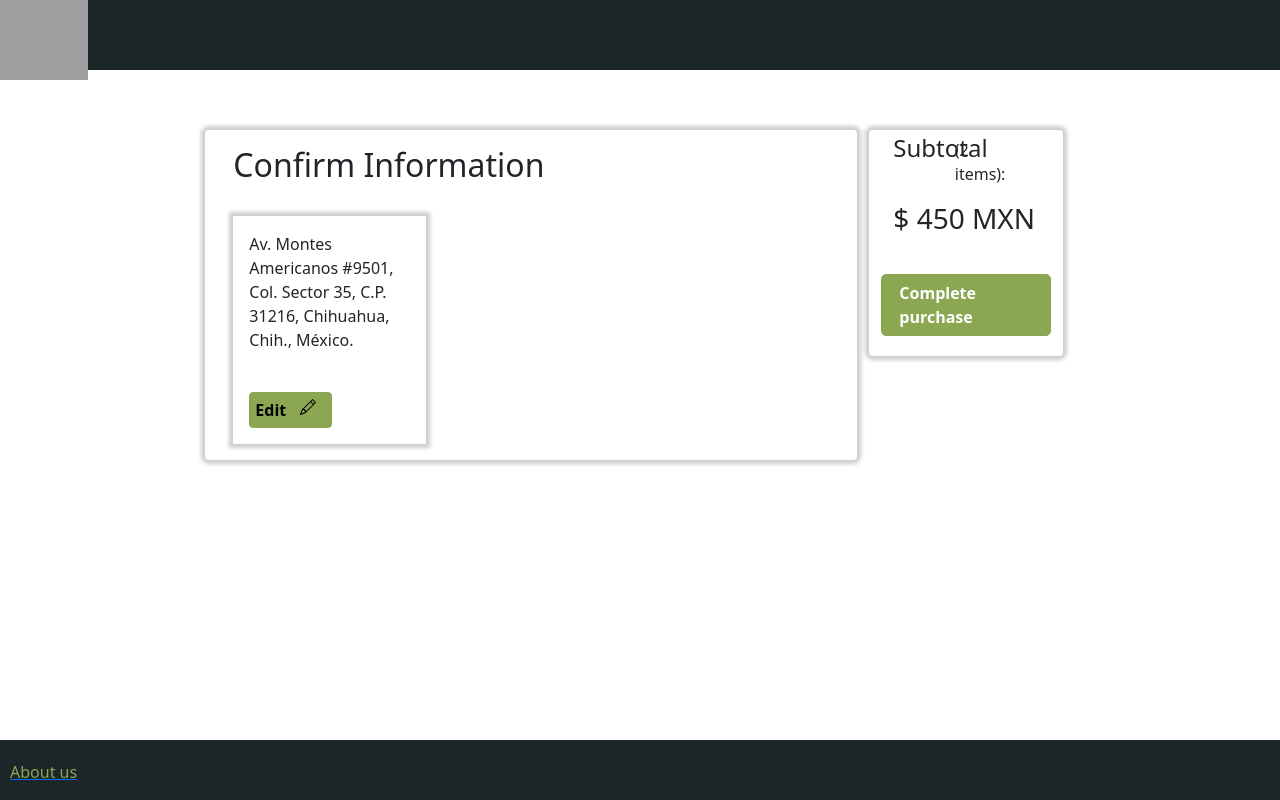
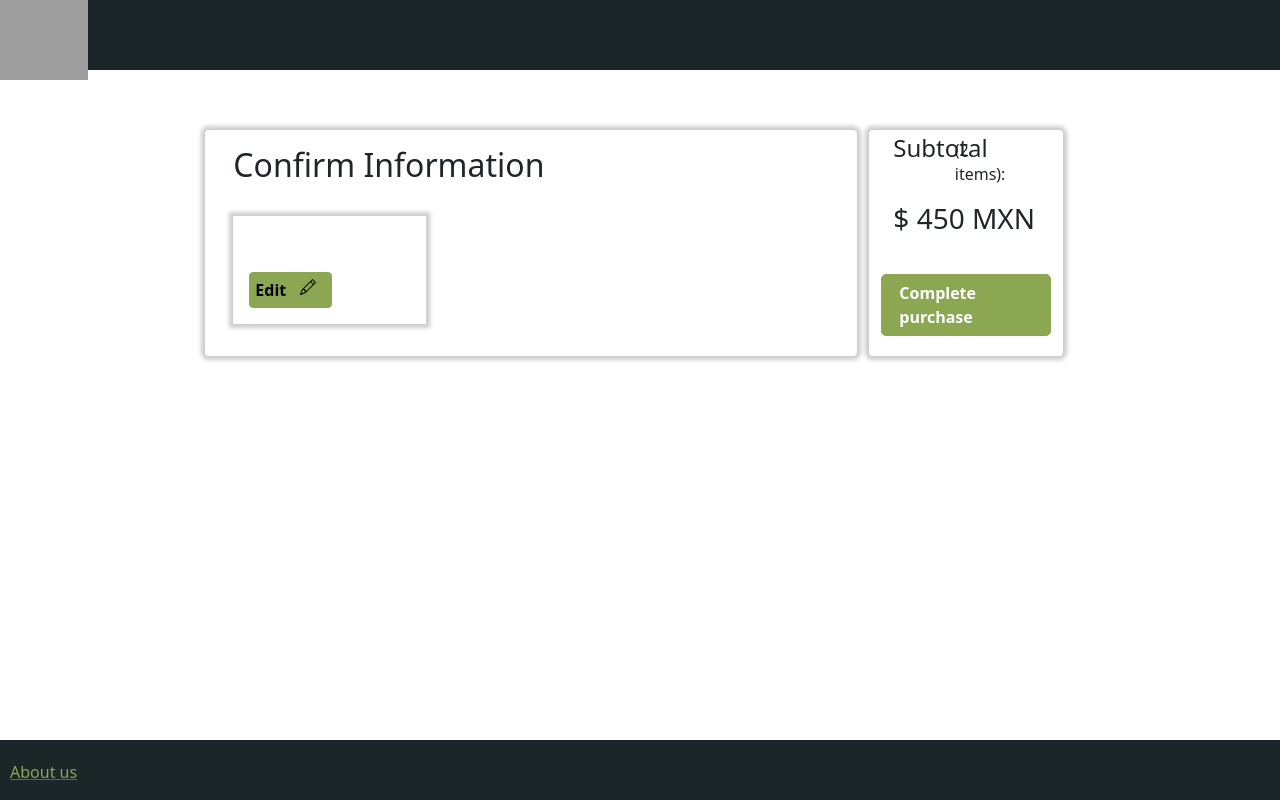
Before and after one commit to Greenhouse-Garden/Web-Application, a React (Create React App) app: page /confirm in a window 1280 px wide. Built offline with nearby package versions, Linux system fonts and the light colour scheme; grey boxes are pictures that could not be loaded.

Commit message:
Changed structure

```diff
--- a/src/components/CardInfo.js
+++ b/src/components/CardInfo.js
@@ -1,48 +1,35 @@
-import React from "react"
+import React, { Component } from "react"
 import { Link } from "react-router-dom"
 import "./style/CardInfo.css"
 import { BsPencil } from "react-icons/bs"
 
-const CardInfo = (props) => {
+
+class CardInfo extends Component {
+
+
+
+    render() {
         return (
             <React.Fragment>
                 <div className="CardInfo m-3 p-3">
-                <p>{props.cardInfo}</p>
+                    <p></p>
                     <br></br>
-                <button type="button" className="CardInfo__button" data-toggle="modal" data-target="cardModal">
 
+                    <button type="button" className="CardInfo__button" >
                         <div className="row">
                             <div className="col-md-4">
                                 <p>Edit</p>
                             </div>
                             <div className="col-md">
-                            <BsPencil/>
+                                <BsPencil />
                             </div>
                         </div>
+                    </button>
 
-                </button>
-                <div class="modal fade" id="cardModal" tabindex="-1" role="dialog" aria-labelledby="exampleModalLabel" aria-hidden="true">
-                    <div class="modal-dialog" role="document">
-                        <div class="modal-content">
-                            <div class="modal-header">
-                                <h5 class="modal-title" id="exampleModalLabel">Modal title</h5>
-                                <button type="button" class="close" data-dismiss="modal" aria-label="Close">
-                                    <span aria-hidden="true">&times;</span>
-                                </button>
-                            </div>
-                            <div class="modal-body">
-                                ...
-      </div>
-                            <div class="modal-footer">
-                                <button type="button" class="btn btn-secondary" data-dismiss="modal">Close</button>
-                                <button type="button" class="btn btn-primary">Save changes</button>
-                            </div>
-                        </div>
-                    </div>
-                </div>
                 </div>
             </React.Fragment>
         );
     }
+}
 
 export default CardInfo;
```
Lines whose indentation alone changed are shown as unchanged.
